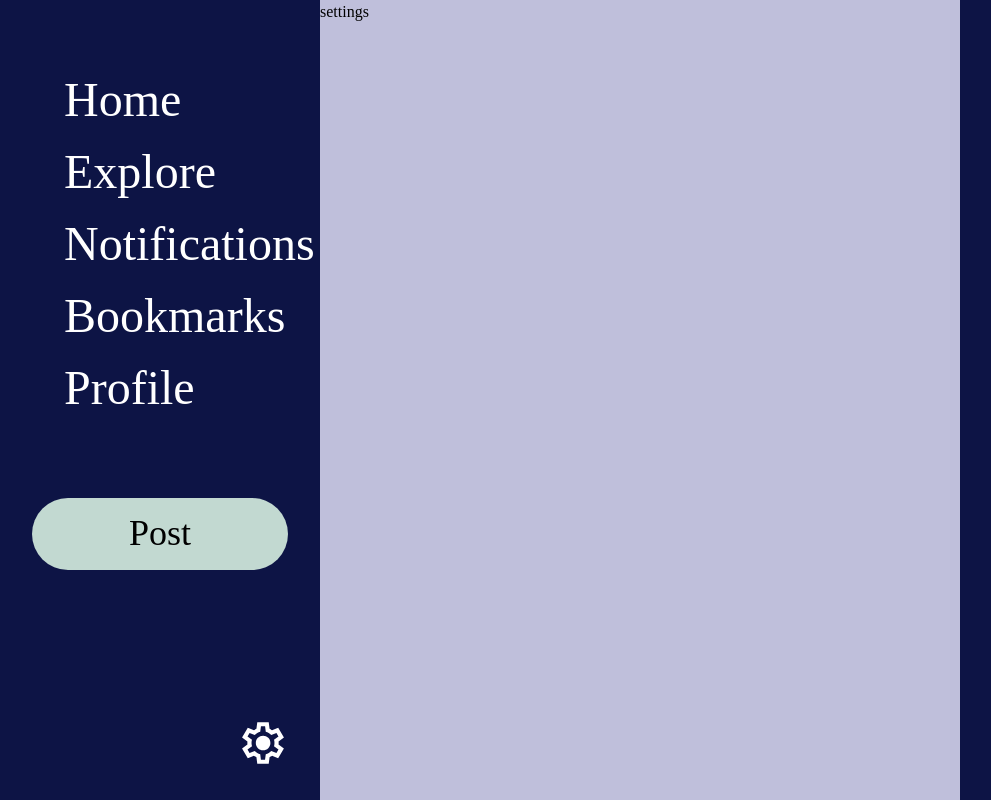
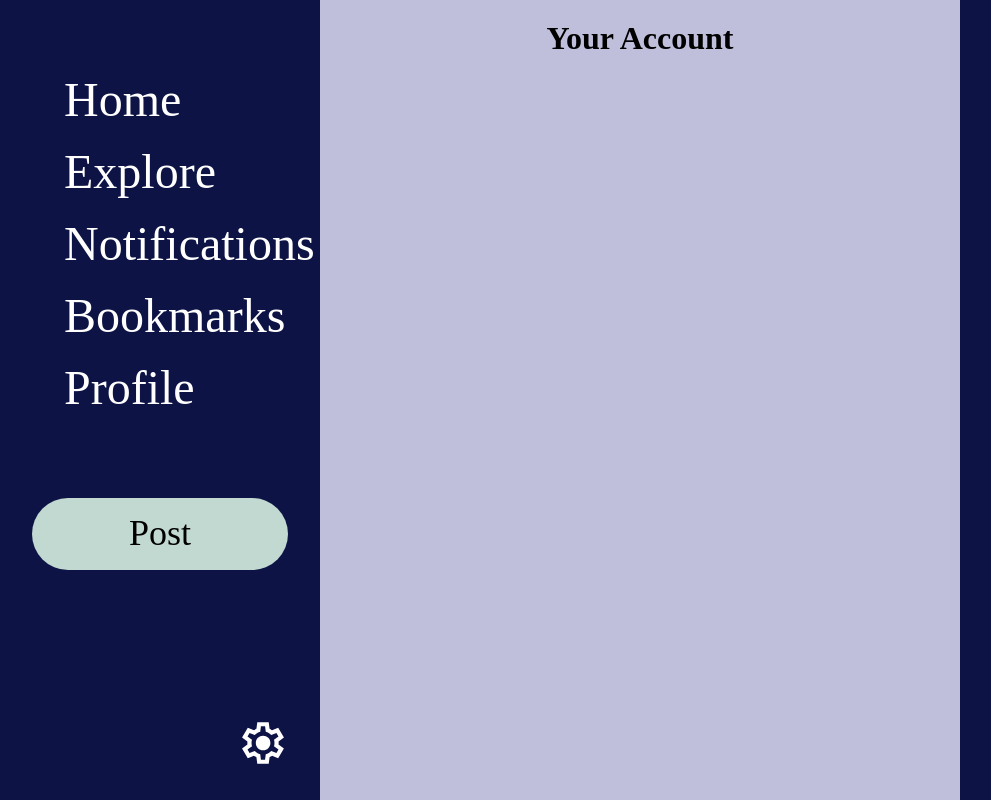
Before and after one commit to HaixD/plus, a Next.js app: page /settings in a window 1280 px wide. Shown: the whole page, without its empty margins (0-991 px from the left). Built offline with nearby package versions, Linux system fonts and the light colour scheme.

Commit message:
add header to settings

```diff
--- a/src/app/(dashboard)/settings/page.tsx
+++ b/src/app/(dashboard)/settings/page.tsx
@@ -1,5 +1,7 @@
 export default function Page() {
     return (
-        <div>settings</div>
+        <>
+            <h1 style={{ textAlign: "center" }}>Your Account</h1>
+        </>
     )
 }
```
